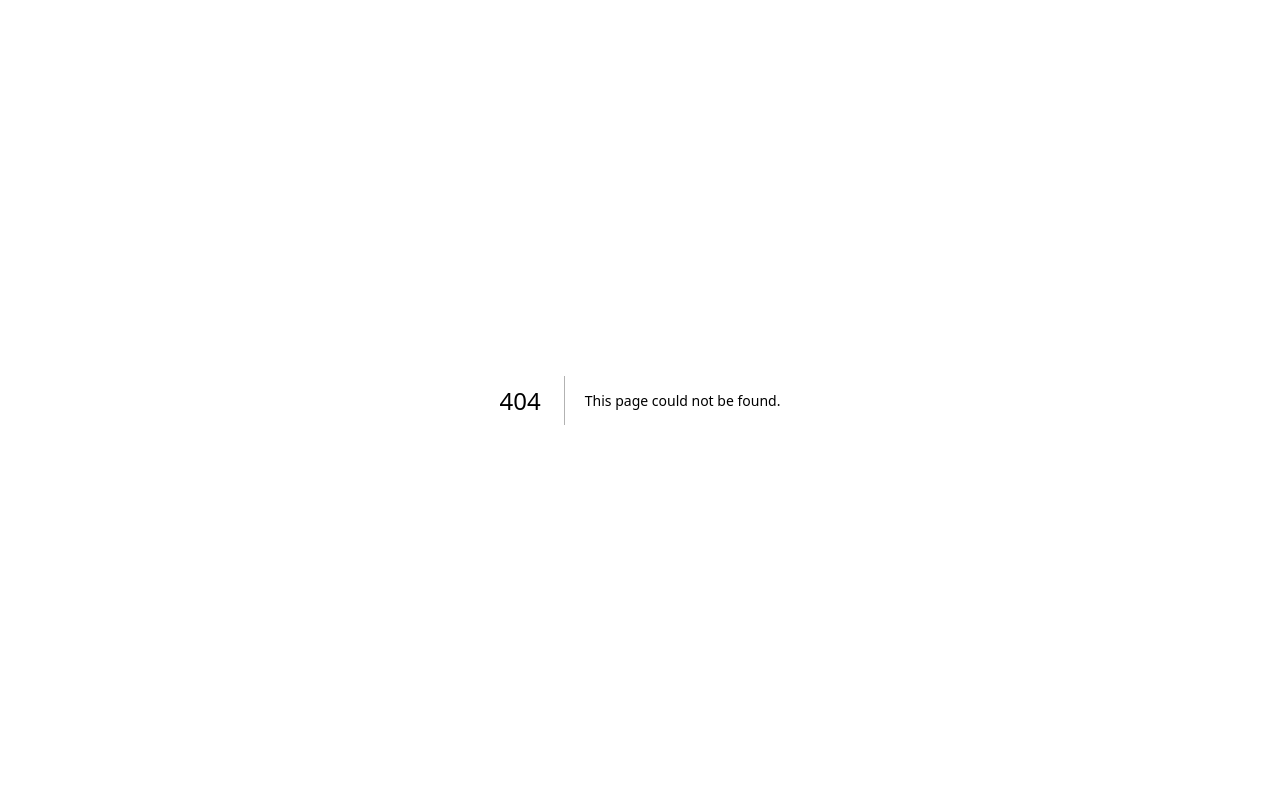
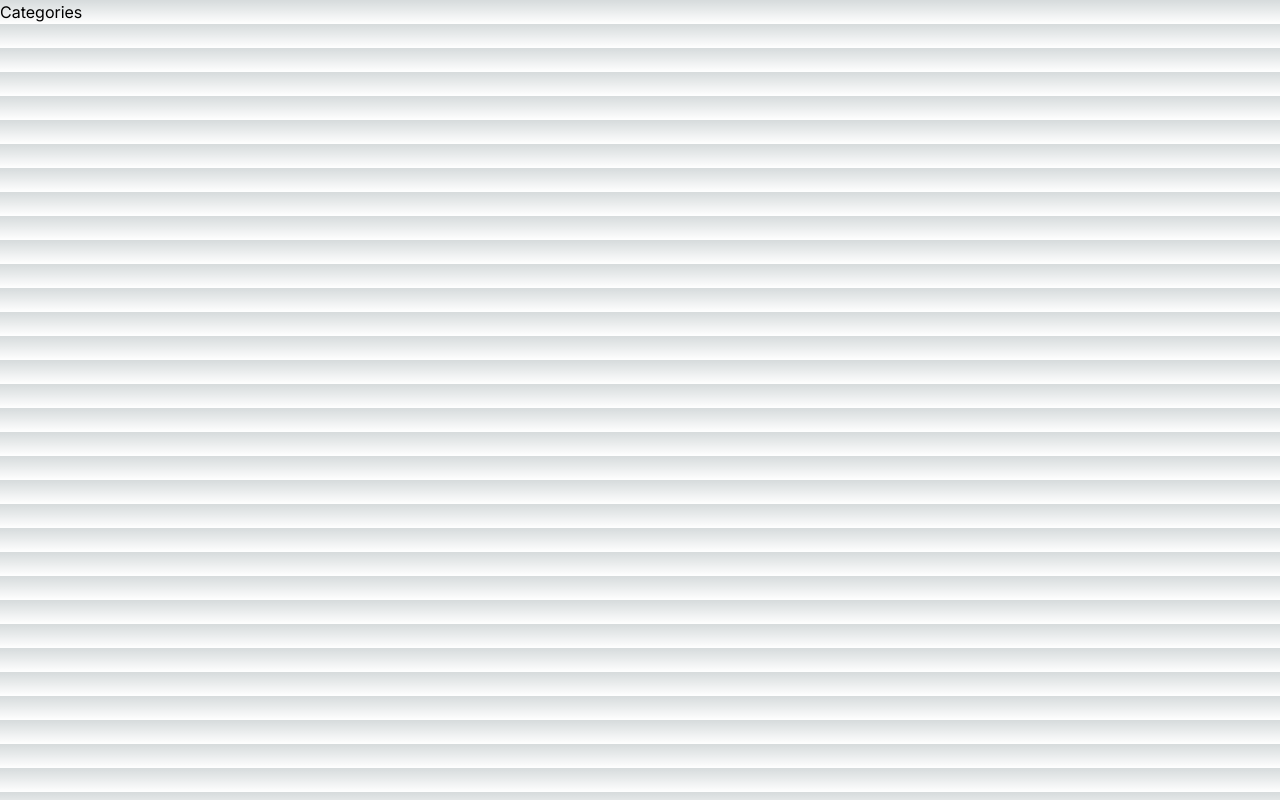
Before and after one commit to ArcanumLibella/fionarx-next, a Next.js app: page /categories in a window 1280 px wide. Before the commit this address had no page. Built offline with nearby package versions, Linux system fonts and the light colour scheme.

Commit message:
feat: Add routing

```diff
--- /dev/null
+++ b/app/categories/page.jsx
@@ -0,0 +1,9 @@
+const ProjectsByCategoryPage = ({}) => {
+  return (
+    <main>
+      <h1>Categories</h1>
+    </main>
+  )
+}
+
+export default ProjectsByCategoryPage
--- /dev/null
+++ b/app/missions/page.jsx
@@ -0,0 +1,9 @@
+const ProjectsByMissionPage = ({}) => {
+  return (
+    <main>
+      <h1>Missions</h1>
+    </main>
+  )
+}
+
+export default ProjectsByMissionPage
--- /dev/null
+++ b/app/projets/page.jsx
@@ -0,0 +1,9 @@
+const ProjectPage = ({}) => {
+  return (
+    <main>
+      <h1>Projets</h1>
+    </main>
+  )
+}
+
+export default ProjectPage
--- /dev/null
+++ b/app/technos/page.jsx
@@ -0,0 +1,9 @@
+const ProjectsByTechnoPage = ({}) => {
+  return (
+    <main>
+      <h1>Technos</h1>
+    </main>
+  )
+}
+
+export default ProjectsByTechnoPage
```
